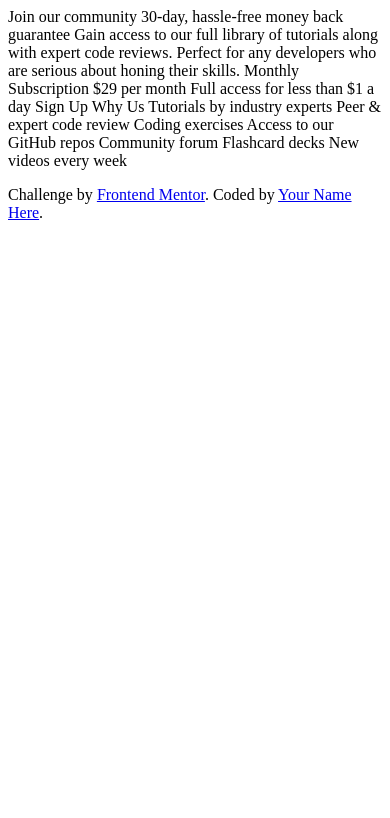
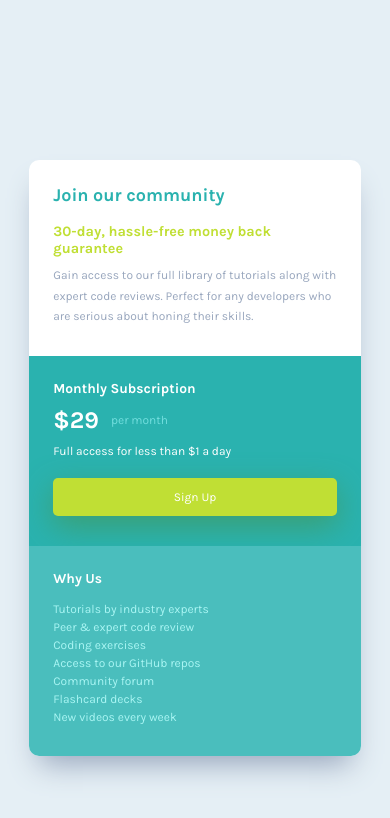
Before and after one commit to putraprdn/single-grid-component, a plain HTML site: page index.html in a window 390 px wide. Drawn offline with Linux system fonts and the light colour scheme.

Commit message:
all and responsive

```diff
--- a/index.html
+++ b/index.html
@@ -17,37 +17,50 @@
 </head>
 
 <body>
+  <main class="main">
+    <div class="top container">
+      <h1 class="main__title">
         Join our community
-
+      </h1>
+      <p class="main__guarantee">
         30-day, hassle-free money back guarantee
-
+      </p>
+      <p class="main__description">
         Gain access to our full library of tutorials along with expert code reviews.
         Perfect for any developers who are serious about honing their skills.
+      </p>
+    </div>
 
+    <div class="main__bottom">
+      <div class="main__left container">
+        <h2 class="main__subtitle main__subtitle-bottom">
           Monthly Subscription
-
-  &dollar;29 per month
-
+        </h2>
+        <div class="main__price-group">
+          <p class="main__price">&dollar;29</p>
+          <p class="main__month">per month</p>
+        </div>
+        <p class="main__sub-body">
           Full access for less than &dollar;1 a day
-
+        </p>
+        <a class="main__button" href="#">
           Sign Up
-
+        </a>
+      </div>
+      <div class="main__right container">
+        <h2 class="main__subtitle">
           Why Us
-
-  Tutorials by industry experts
+        </h2>
+        <p class="main__right-body">Tutorials by industry experts
           Peer &amp; expert code review
           Coding exercises
           Access to our GitHub repos
           Community forum
           Flashcard decks
-  New videos every week
-
-  <footer>
-    <p class="attribution">
-      Challenge by <a href="https://www.frontendmentor.io?ref=challenge" target="_blank">Frontend Mentor</a>.
-      Coded by <a href="#">Your Name Here</a>.
-    </p>
-  </footer>
+          New videos every week</p>
+      </div>
+    </div>
+  </main>
 </body>
 
 </html>
--- a/style.css
+++ b/style.css
@@ -1,3 +1,5 @@
+/*
+---------------- Root  */
 :root {
 	/* ### Primary */
 	--Cyan: hsl(179, 62%, 43%);
@@ -7,6 +9,154 @@
 	--Light-Gray: hsl(204, 43%, 93%);
 	--Grayish-Blue: hsl(218, 22%, 67%);
 
-    /* Font  */
-    --font: 'Karla', sans-serif;
+	/* Font  */
+	--font: "Karla", sans-serif;
 }
+
+/*
+---------------- Reset CSS */
+*,
+*::before,
+*::after {
+	box-sizing: border-box;
+}
+body,
+h1,
+h2,
+h3,
+h4,
+p,
+figure,
+blockquote,
+dl,
+dd {
+	margin: 0;
+}
+img,
+picture {
+	max-width: 100%;
+	display: block;
+}
+input,
+button,
+textarea,
+select {
+	font: inherit;
+}
+
+body {
+	font-family: var(--font);
+	background: var(--Light-Gray);
+	display: flex;
+	justify-content: center;
+	align-items: center;
+	min-height: 100vh;
+}
+
+.container {
+	padding: 2.5rem 3.5rem 2.7rem 2.5rem;
+}
+.main {
+	max-width: 50vw;
+	background: white;
+	overflow: hidden;
+	border-radius: 10px;
+    box-shadow: 0 18px 28px -10px var(--Grayish-Blue);
+}
+.main__title {
+	font-size: 1.5rem;
+	color: var(--Cyan);
+	margin-bottom: 1.4rem;
+}
+.main__guarantee {
+	color: var(--Bright-Yellow);
+	font-size: 1.2rem;
+	font-weight: 700;
+	margin-bottom: 0.7rem;
+}
+.main__description {
+	color: var(--Grayish-Blue);
+	line-height: 1.7;
+	padding-right: 2rem;
+}
+.main__bottom {
+	display: flex;
+	color: white;
+}
+.main__subtitle {
+	font-size: 1.15rem;
+	color: white;
+}
+.main__left {
+	display: flex;
+	flex-direction: column;
+	background: var(--Cyan);
+	flex-basis: 50%;
+}
+.main__price-group {
+	display: flex;
+	align-items: center;
+	margin: 0.8rem 0;
+}
+.main__price {
+	font-size: 2rem;
+	font-weight: 700;
+}
+.main__month {
+	color: #72dede;
+	font-weight: 400;
+	margin-left: 1rem;
+}
+.main__sub-body {
+	font-size: 1rem;
+}
+.main__button {
+	width: 100%;
+	background: var(--Bright-Yellow);
+	margin-top: 1.7rem;
+	padding: 1rem 0;
+	text-align: center;
+	text-decoration: none;
+	color: white;
+	border-radius: 5px;
+    box-shadow: 0 10px 30px 0px #3b9f72;
+}
+.main__right {
+	background: #4abebd;
+	flex-basis: 50%;
+}
+.main__right-body {
+	color: #a9f5f3;
+	font-size: 0.85rem;
+	line-height: 1.5;
+	margin-top: 1.15rem;
+	padding-right: 3rem;
+	white-space: pre-line;
+}
+
+
+
+/*
+-------------------- Responsive  */
+@media screen and (max-width:430px) {
+    html {
+        font-size: 12px;
+    }
+    .container {
+        padding: 2rem 2rem 2.5rem;
+    }
+    .main {
+        max-width: 85vw;
+        width: 100%;
+        margin-top: 6rem;
+    }
+    .main__description {
+        padding-right: 0;
+    }
+    .main__bottom {
+        flex-direction: column;
+    }
+    .main__right-body {
+        font-size: 1rem;
+    }
+}
```
Lines whose indentation alone changed are shown as unchanged.
